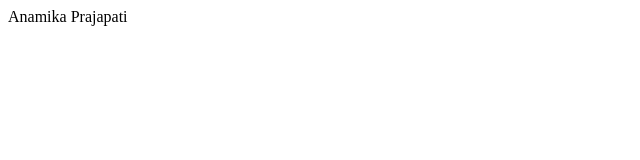
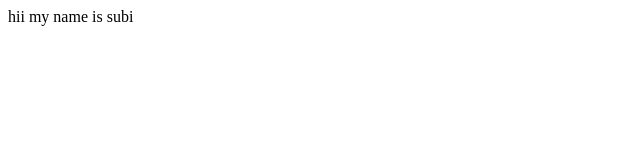
Before and after one commit to AnamikaPrajapati01/WebClass, a plain HTML site: page index.html in a window 1280 px wide. Shown: the full height of the page, 0-640 px from the left. Drawn offline with Linux system fonts and the light colour scheme.

Commit message:
third commit

```diff
--- a/index.html
+++ b/index.html
@@ -6,6 +6,6 @@
     <title>Document</title>
 </head>
 <body>
-  Anamika Prajapati
+  hii my name is subi
 </body>
 </html>
```
